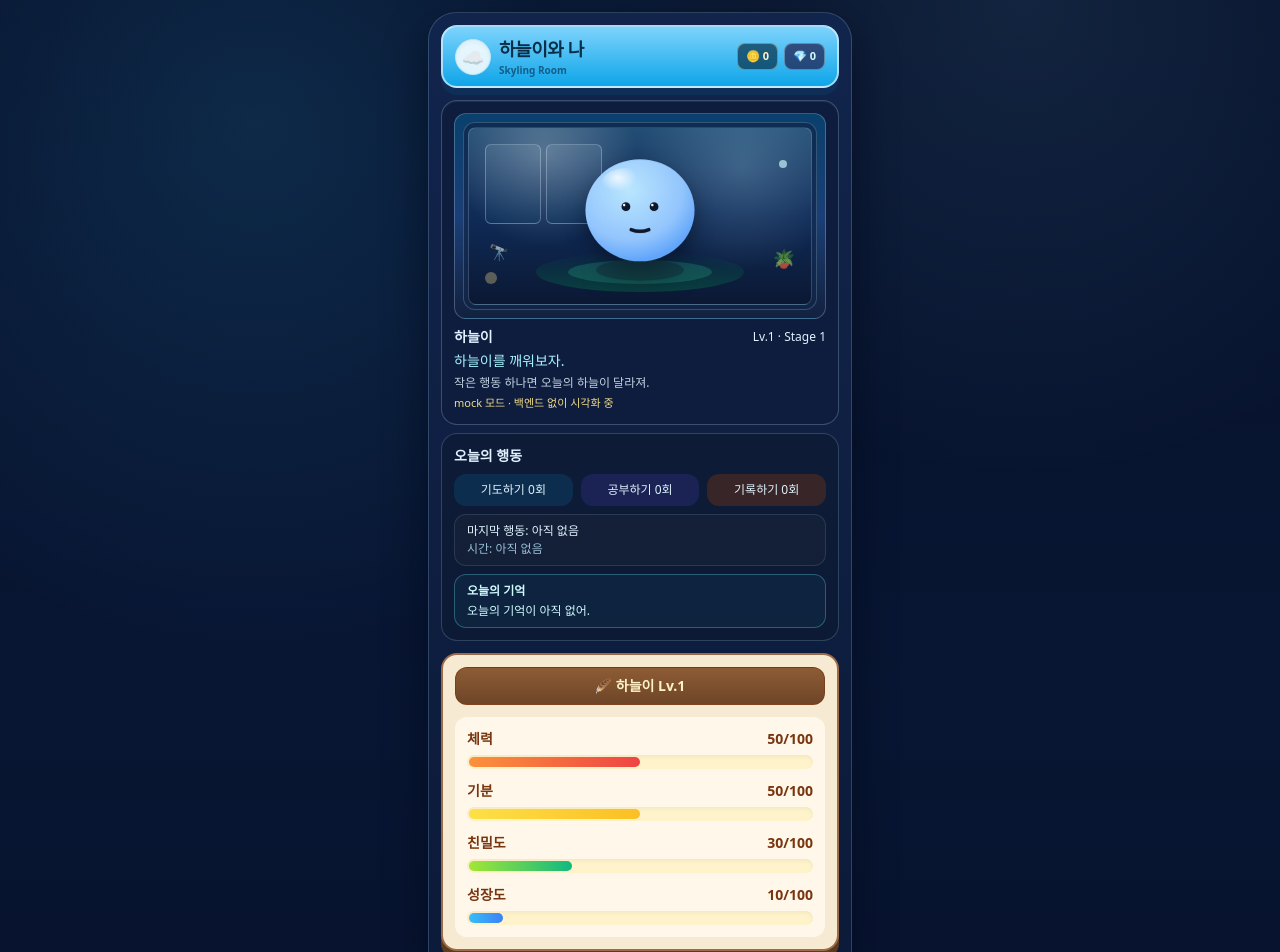
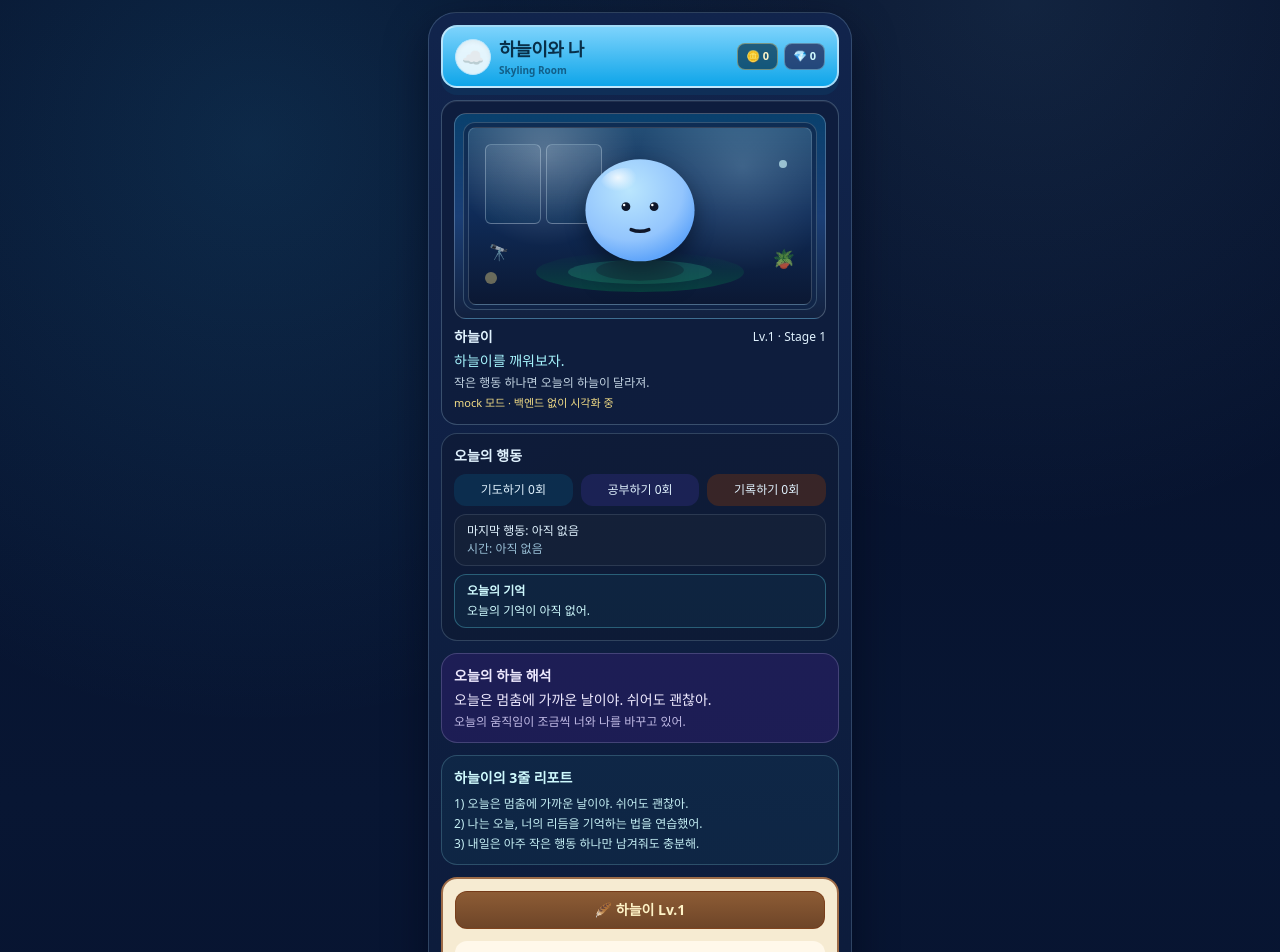
Before and after one commit to kinddragon1224/skyling-mvp, a Next.js app in the folder apps/web/: page / in a window 1280 px wide. Shown: the top 952 px of the page. Built offline with nearby package versions, Linux system fonts and the light colour scheme; no server answers.

Commit message:
feat: add interaction loop with daily interpretation, memory tone, and 3-line report

```diff
--- /dev/null
+++ b/apps/web/app/components/DailyReportPanel.tsx
@@ -0,0 +1,14 @@
+export default function DailyReportPanel({ report }: { report: string[] }) {
+  const lines = report.length === 3 ? report : ["오늘의 흐름을 읽는 중이야.", "나는 아직 배움의 중간에 있어.", "내일은 작은 행동 하나만 남겨줘."];
+
+  return (
+    <section className="mb-3 rounded-2xl border border-cyan-200/20 bg-cyan-900/20 p-3">
+      <h2 className="mb-2 text-sm font-bold text-cyan-100">하늘이의 3줄 리포트</h2>
+      <ol className="space-y-1 text-xs text-cyan-100/95">
+        <li>1) {lines[0]}</li>
+        <li>2) {lines[1]}</li>
+        <li>3) {lines[2]}</li>
+      </ol>
+    </section>
+  );
+}
--- /dev/null
+++ b/apps/web/app/components/InterpretationPanel.tsx
@@ -0,0 +1,14 @@
+type Interpretation = {
+  today: string;
+  state: string;
+};
+
+export default function InterpretationPanel({ interpretation }: { interpretation: Interpretation }) {
+  return (
+    <section className="mb-3 rounded-2xl border border-violet-200/20 bg-violet-900/25 p-3">
+      <h2 className="mb-1 text-sm font-bold text-violet-100">오늘의 하늘 해석</h2>
+      <p className="text-sm text-violet-100">{interpretation.today}</p>
+      <p className="mt-1 text-xs text-violet-200/85">{interpretation.state}</p>
+    </section>
+  );
+}
--- a/apps/web/app/page.tsx
+++ b/apps/web/app/page.tsx
@@ -3,7 +3,9 @@
 import { useEffect, useState } from "react";
 import ActionButtons from "./components/ActionButtons";
 import DailyLoopPanel from "./components/DailyLoopPanel";
+import DailyReportPanel from "./components/DailyReportPanel";
 import GameHeader from "./components/GameHeader";
+import InterpretationPanel from "./components/InterpretationPanel";
 import MemoryCards, { MemoryItem } from "./components/MemoryCards";
 import PetRoom from "./components/PetRoom";
 import PetStatusPanel from "./components/PetStatusPanel";
@@ -32,11 +34,18 @@ type ActivitySummary = {
   } | null;
 };
 
+type Interpretation = {
+  today: string;
+  state: string;
+};
+
 type ApiResponse = {
   pet: Pet;
   message?: string;
   memories: MemoryItem[];
   activity?: ActivitySummary;
+  interpretation?: Interpretation;
+  daily_report?: string[];
 };
 
 type ActionType = "pray" | "study" | "record";
@@ -65,6 +74,54 @@ const DEFAULT_ACTIVITY: ActivitySummary = {
 
 const clamp = (v: number) => Math.max(0, Math.min(100, v));
 
+function interpretToday(activity: ActivitySummary) {
+  const counts = activity.today;
+  const total = counts.pray + counts.study + counts.record;
+  if (total === 0) return "오늘은 멈춤에 가까운 날이야. 쉬어도 괜찮아.";
+  if (counts.study >= counts.pray && counts.study >= counts.record) return "오늘은 앞으로 나아가려는 기운이 보여.";
+  if (counts.record >= counts.pray && counts.record >= counts.study) return "오늘은 마음을 남기고 관계를 쌓는 날 같아.";
+  return "오늘은 조용히 머물며 중심을 잡는 날이야.";
+}
+
+function interpretState(pet: Pet, activity: ActivitySummary) {
+  const total = activity.today.pray + activity.today.study + activity.today.record;
+  if (pet.hp <= 35 && pet.bond >= 65) return "지쳤지만 서로 곁에 머무는 감각이 있어.";
+  if (pet.mood >= 70 && pet.growth >= 60) return "기분과 성장이 함께 오르는 좋은 흐름이야.";
+  if (pet.growth >= 70 && total <= 1) return "적게 움직였어도 깊게 남긴 하루였어.";
+  if (pet.bond >= 70 && activity.today.record >= 2) return "기억을 쌓으며 관계가 단단해지고 있어.";
+  return "오늘의 움직임이 조금씩 너와 나를 바꾸고 있어.";
+}
+
+function buildDailyReport(pet: Pet, activity: ActivitySummary): string[] {
+  const total = activity.today.pray + activity.today.study + activity.today.record;
+  const line1 = interpretToday(activity);
+  const line2 =
+    pet.growth >= 70 || pet.level >= 3
+      ? "나는 오늘, 자라는 속도를 스스로 느끼기 시작했어."
+      : pet.bond >= 65
+      ? "나는 오늘, 네 곁에 머무는 법을 조금 더 배웠어."
+      : "나는 오늘, 너의 리듬을 기억하는 법을 연습했어.";
+  const line3 =
+    total === 0
+      ? "내일은 아주 작은 행동 하나만 남겨줘도 충분해."
+      : activity.today.record === 0
+      ? "내일은 짧은 기록 한 줄로 오늘을 봉인해보자."
+      : activity.today.study === 0
+      ? "내일은 아주 짧은 공부 한 번으로 길을 열어보자."
+      : "내일도 한 번만 더, 우리 흐름을 이어가 보자.";
+  return [line1, line2, line3];
+}
+
+function buildMemoryText(action: ActionType, pet: Pet, activity: ActivitySummary) {
+  const choices = {
+    pray: ["오늘 넌 숨을 고르고 마음을 가다듬었어.", "짧은 기도였지만 내 안엔 오래 남았어."],
+    study: ["오늘의 공부는 서두름보다 의지에 가까웠어.", "넌 한 걸음씩 앞으로 가는 법을 선택했어."],
+    record: ["오늘 넌 마음의 흔적을 내게 맡겼어.", "남겨둔 문장들이 우리 사이를 채우고 있어."],
+  };
+  const base = choices[action][Math.floor(Math.random() * choices[action].length)];
+  return `${base} ${Math.random() < 0.5 ? interpretToday(activity) : interpretState(pet, activity)}`;
+}
+
 function getGuestId() {
   const existing = localStorage.getItem(GUEST_ID_KEY);
   if (existing) return existing;
@@ -86,49 +143,6 @@ function applyGrowthProgression(pet: Pet): Pet {
   return next;
 }
 
-function localReaction(action: ActionType) {
-  const templates = {
-    pray: [
-      "기도했네. 마음이 차분해졌어.",
-      "숨이 고르게 정리됐어. 하늘이도 맑아졌어.",
-      "조용히 기도했구나. 오늘의 공기가 조금 더 잔잔해.",
-    ],
-    study: [
-      "공부 완료! 하늘이의 의지가 자랐어.",
-      "한 걸음 전진했어. 하늘이도 같이 단단해졌어.",
-      "집중한 시간이 쌓였어. 성장의 결이 선명해졌어.",
-    ],
-    record: [
-      "기록을 남겼어. 하늘이가 오늘을 기억할게.",
-      "짧은 기록도 소중해. 우리 기억이 또 하나 쌓였어.",
-      "오늘의 흔적이 저장됐어. 함께 축적되고 있어.",
-    ],
-  };
-
-  const choices = templates[action];
-  if (Math.random() < 0.65) return choices[0];
-  return choices[1 + Math.floor(Math.random() * (choices.length - 1))];
-}
-
-function applyLocalAction(pet: Pet, action: ActionType) {
-  let next = { ...pet };
-  if (action === "pray") {
-    next.mood = clamp(next.mood + 6);
-    next.bond = clamp(next.bond + 4);
-    next.growth = clamp(next.growth + 2);
-  } else if (action === "study") {
-    next.hp = clamp(next.hp - 2);
-    next.growth = clamp(next.growth + 7);
-    next.bond = clamp(next.bond + 2);
-  } else {
-    next.mood = clamp(next.mood + 3);
-    next.bond = clamp(next.bond + 5);
-    next.growth = clamp(next.growth + 4);
-  }
-  next = applyGrowthProgression(next);
-  return { next, message: localReaction(action) };
-}
-
 function computePresenceLine(pet: Pet | null) {
   if (!pet) return "하늘이가 네 쪽을 바라보고 있어.";
   if (pet.mood >= 75 && pet.hp >= 55) return "오늘은 조금 맑아 보여.";
@@ -143,6 +157,11 @@ export default function HomePage() {
   const [message, setMessage] = useState("하늘이를 깨워보자.");
   const [memories, setMemories] = useState<MemoryItem[]>([]);
   const [activity, setActivity] = useState<ActivitySummary>(DEFAULT_ACTIVITY);
+  const [interpretation, setInterpretation] = useState<Interpretation>({
+    today: "오늘은 멈춤에 가까운 날이야. 쉬어도 괜찮아.",
+    state: "오늘의 움직임이 조금씩 너와 나를 바꾸고 있어.",
+  });
+  const [dailyReport, setDailyReport] = useState<string[]>([]);
   const [loading, setLoading] = useState(false);
   const [mockMode, setMockMode] = useState(false);
   const [showStageCongrats, setShowStageCongrats] = useState(false);
@@ -153,9 +172,18 @@ export default function HomePage() {
     const prevLevel = pet?.level ?? data.pet.level;
     const prevStage = pet?.stage ?? data.pet.stage;
 
+    const nextActivity = data.activity ?? DEFAULT_ACTIVITY;
+    const nextInterpretation =
+      data.interpretation ?? {
+        today: interpretToday(nextActivity),
+        state: interpretState(data.pet, nextActivity),
+      };
+
     setPet(data.pet);
     setMemories(data.memories ?? []);
-    setActivity(data.activity ?? DEFAULT_ACTIVITY);
+    setActivity(nextActivity);
+    setInterpretation(nextInterpretation);
+    setDailyReport(data.daily_report ?? buildDailyReport(data.pet, nextActivity));
 
     if (data.pet.level > prevLevel) {
       setShowLevelUp(true);
@@ -202,9 +230,13 @@ export default function HomePage() {
       const localPet = JSON.parse(localStorage.getItem(MOCK_PET_KEY) || "null") as Pet | null;
       const localMemories = JSON.parse(localStorage.getItem(MOCK_MEMORIES_KEY) || "[]") as MemoryItem[];
       const localActivity = JSON.parse(localStorage.getItem(MOCK_ACTIVITY_KEY) || "null") as ActivitySummary | null;
-      setPet(localPet ?? DEFAULT_PET);
+      const nextPet = localPet ?? DEFAULT_PET;
+      const nextActivity = localActivity ?? DEFAULT_ACTIVITY;
+      setPet(nextPet);
       setMemories(localMemories);
-      setActivity(localActivity ?? DEFAULT_ACTIVITY);
+      setActivity(nextActivity);
+      setInterpretation({ today: interpretToday(nextActivity), state: interpretState(nextPet, nextActivity) });
+      setDailyReport(buildDailyReport(nextPet, nextActivity));
       setMessage("하늘이를 깨워보자.");
     }
   };
@@ -231,8 +263,22 @@ export default function HomePage() {
         return;
       }
 
-      const { next, message } = applyLocalAction(pet, action);
-      const nextMemories = [{ text: message, action, created_at: new Date().toISOString() }, ...memories].slice(0, 3);
+      const next = { ...pet };
+      if (action === "pray") {
+        next.mood = clamp(next.mood + 6);
+        next.bond = clamp(next.bond + 4);
+        next.growth = clamp(next.growth + 2);
+      } else if (action === "study") {
+        next.hp = clamp(next.hp - 2);
+        next.growth = clamp(next.growth + 7);
+        next.bond = clamp(next.bond + 2);
+      } else {
+        next.mood = clamp(next.mood + 3);
+        next.bond = clamp(next.bond + 5);
+        next.growth = clamp(next.growth + 4);
+      }
+      const progressed = applyGrowthProgression(next);
+
       const nextActivity: ActivitySummary = {
         today: {
           ...activity.today,
@@ -241,21 +287,26 @@ export default function HomePage() {
         last_action: { action, created_at: new Date().toISOString() },
       };
 
-      if (next.level > pet.level) {
+      const message = buildMemoryText(action, progressed, nextActivity);
+      const nextMemories = [{ text: message, action, created_at: new Date().toISOString() }, ...memories].slice(0, 3);
+
+      if (progressed.level > pet.level) {
         setShowLevelUp(true);
         setTimeout(() => setShowLevelUp(false), 2400);
       }
-      if (next.stage > pet.stage) {
+      if (progressed.stage > pet.stage) {
         setShowStageEvent(true);
         setTimeout(() => setShowStageEvent(false), 2600);
       }
 
-      setPet(next);
+      setPet(progressed);
       setMessage(message);
       setMemories(nextMemories);
       setActivity(nextActivity);
+      setInterpretation({ today: interpretToday(nextActivity), state: interpretState(progressed, nextActivity) });
+      setDailyReport(buildDailyReport(progressed, nextActivity));
 
-      localStorage.setItem(MOCK_PET_KEY, JSON.stringify(next));
+      localStorage.setItem(MOCK_PET_KEY, JSON.stringify(progressed));
       localStorage.setItem(MOCK_MEMORIES_KEY, JSON.stringify(nextMemories));
       localStorage.setItem(MOCK_ACTIVITY_KEY, JSON.stringify(nextActivity));
     } finally {
@@ -288,6 +339,9 @@ export default function HomePage() {
           stageEvent={showStageEvent || (pet?.stage ?? 1) >= 2}
         />
 
+        <InterpretationPanel interpretation={interpretation} />
+        <DailyReportPanel report={dailyReport} />
+
         <PetStatusPanel pet={pet} />
         <ActionButtons loading={loading} onAction={runAction} />
         <MemoryCards memories={memories} />
```
Also changed, not shown: 2 other files (tests, documents, lock files or other folders).
